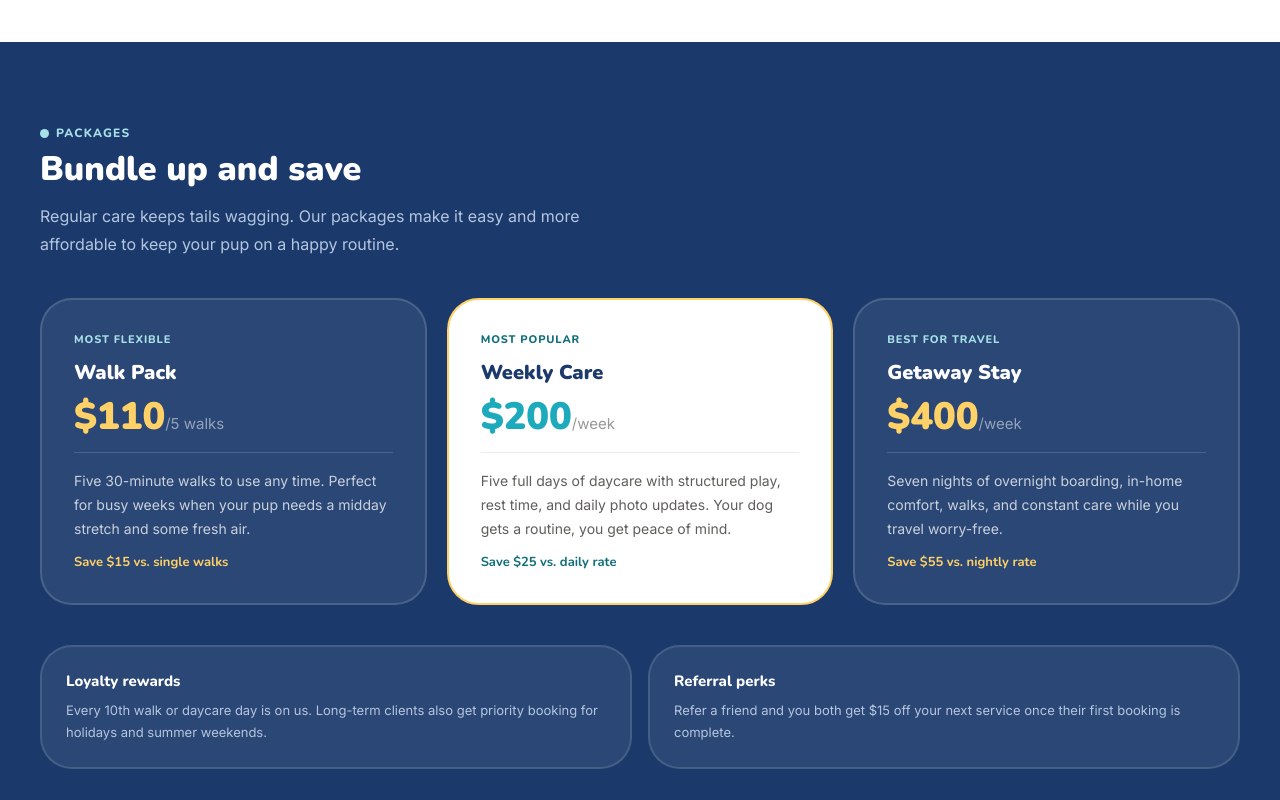
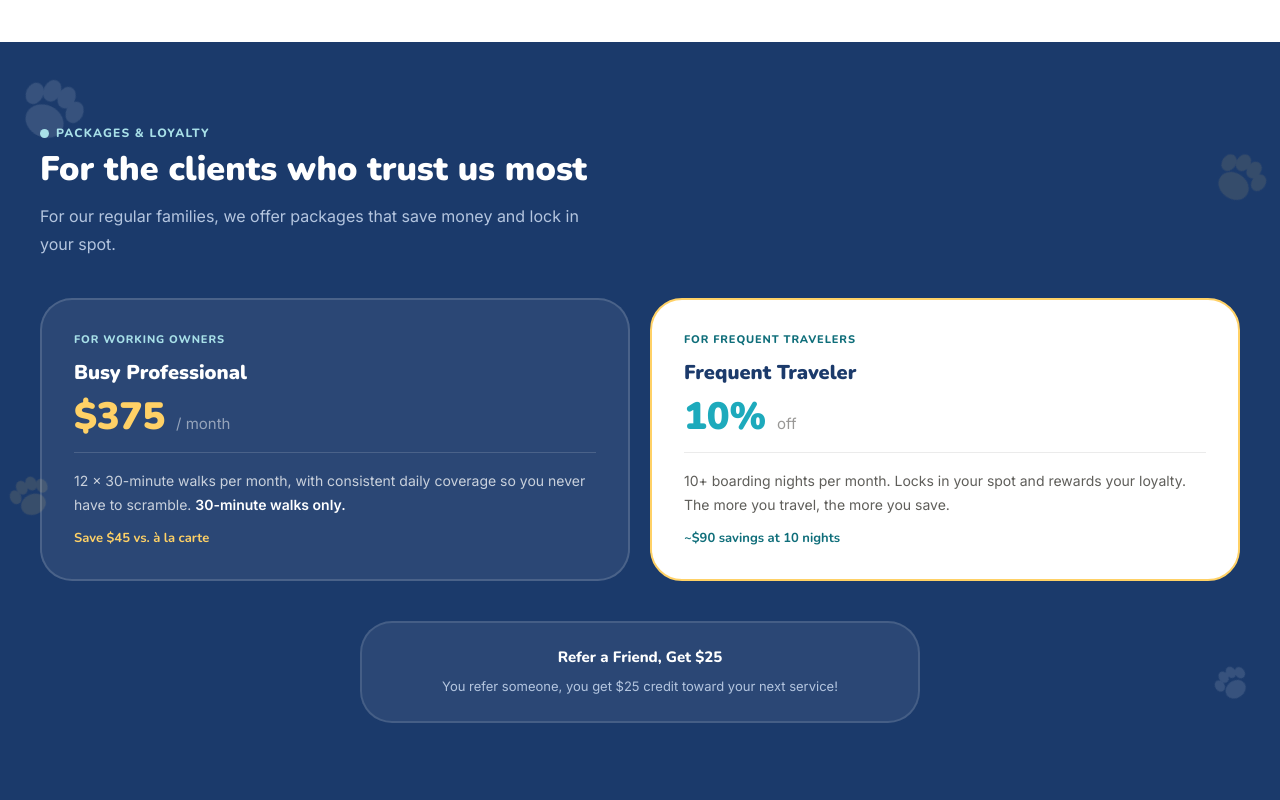
Before and after one commit to AliAdabi/olivers-paws-and-play, a React (Vite) app: page / in a window 1280 px wide. Shown: the part 2460-3260 px from the top of the page. Built offline with nearby package versions, Linux system fonts and the light colour scheme.

Commit message:
Update Packages: Busy Professional /mo, Frequent Traveler 10% off, referral credit

```diff
--- a/src/components/Packages/Packages.jsx
+++ b/src/components/Packages/Packages.jsx
@@ -1,82 +1,63 @@
 import styles from './Packages.module.css';
 
-const packages = [
-  {
-    label: 'Most flexible',
-    name: 'Walk Pack',
-    price: '$110',
-    unit: '/5 walks',
-    desc: 'Five 30-minute walks to use any time. Perfect for busy weeks when your pup needs a midday stretch and some fresh air.',
-    save: 'Save $15 vs. single walks',
-    featured: false,
-  },
-  {
-    label: 'Most popular',
-    name: 'Weekly Care',
-    price: '$200',
-    unit: '/week',
-    desc: 'Five full days of daycare with structured play, rest time, and daily photo updates. Your dog gets a routine, you get peace of mind.',
-    save: 'Save $25 vs. daily rate',
-    featured: true,
-  },
-  {
-    label: 'Best for travel',
-    name: 'Getaway Stay',
-    price: '$400',
-    unit: '/week',
-    desc: 'Seven nights of overnight boarding, in-home comfort, walks, and constant care while you travel worry-free.',
-    save: 'Save $55 vs. nightly rate',
-    featured: false,
-  },
-];
+function Paw({ size, color }) {
+  return (
+    <svg width={size} height={size} viewBox="0 0 60 60" fill="none">
+      <ellipse cx="30" cy="40" rx="16" ry="13" fill={color} />
+      <ellipse cx="13" cy="23" rx="7" ry="9" fill={color} />
+      <ellipse cx="25" cy="15" rx="7" ry="9" fill={color} />
+      <ellipse cx="38" cy="15" rx="7" ry="9" fill={color} />
+      <ellipse cx="49" cy="23" rx="7" ry="9" fill={color} />
+    </svg>
+  );
+}
 
-const loyalty = [
-  {
-    title: 'Loyalty rewards',
-    text: 'Every 10th walk or daycare day is on us. Long-term clients also get priority booking for holidays and summer weekends.',
-  },
-  {
-    title: 'Referral perks',
-    text: 'Refer a friend and you both get $15 off your next service once their first booking is complete.',
-  },
-];
-
-function Packages() {
+export default function Packages() {
   return (
     <section id="packages" className={styles.packagesSection}>
-      <div className={styles.sectionLabel}>Packages</div>
-      <h2 className={styles.sectionTitle}>Bundle up and save</h2>
-      <p className={styles.sectionSub}>
-        Regular care keeps tails wagging. Our packages make it easy and more
-        affordable to keep your pup on a happy routine.
-      </p>
+      <div className={styles.paw1}><Paw size={72} color="#ffffff" /></div>
+      <div className={styles.paw2}><Paw size={50} color="#FFD166" /></div>
+      <div className={styles.paw3}><Paw size={58} color="#FFD166" /></div>
+      <div className={styles.paw4}><Paw size={42} color="#ffffff" /></div>
+
+      <div className={styles.sectionLabel}>Packages &amp; loyalty</div>
+      <div className={styles.sectionTitle}>For the clients who trust us most</div>
+      <div className={styles.sectionSub}>
+        For our regular families, we offer packages that save money and lock in your spot.
+      </div>
+
       <div className={styles.packagesGrid}>
-        {packages.map((pkg) => (
-          <div
-            key={pkg.name}
-            className={pkg.featured ? `${styles.packageCard} ${styles.featured}` : styles.packageCard}
-          >
-            <div className={styles.pkgLabel}>{pkg.label}</div>
-            <div className={styles.pkgName}>{pkg.name}</div>
-            <div className={styles.pkgPrice}>
-              {pkg.price}<span>{pkg.unit}</span>
-            </div>
-            <hr className={styles.pkgDivider} />
-            <p className={styles.pkgDesc}>{pkg.desc}</p>
-            <div className={styles.pkgSave}>{pkg.save}</div>
+        <div className={styles.packageCard}>
+          <div className={styles.pkgLabel}>For working owners</div>
+          <div className={styles.pkgName}>Busy Professional</div>
+          <div className={styles.pkgPrice}>$375 <span>/ month</span></div>
+          <hr className={styles.pkgDivider} />
+          <div className={styles.pkgDesc}>
+            12 x 30-minute walks per month, with consistent daily coverage so you never have to scramble.{' '}
+            <strong>30-minute walks only.</strong>
           </div>
-        ))}
+          <div className={styles.pkgSave}>Save $45 vs. à la carte</div>
+        </div>
+
+        <div className={`${styles.packageCard} ${styles.featured}`}>
+          <div className={styles.pkgLabel}>For frequent travelers</div>
+          <div className={styles.pkgName}>Frequent Traveler</div>
+          <div className={styles.pkgPrice}>10% <span>off</span></div>
+          <hr className={styles.pkgDivider} />
+          <div className={styles.pkgDesc}>
+            10+ boarding nights per month. Locks in your spot and rewards your loyalty. The more you travel,
+            the more you save.
+          </div>
+          <div className={styles.pkgSave}>~$90 savings at 10 nights</div>
+        </div>
       </div>
+
       <div className={styles.loyaltyRow}>
-        {loyalty.map((item) => (
-          <div key={item.title} className={styles.loyaltyCard}>
-            <h4>{item.title}</h4>
-            <p>{item.text}</p>
-          </div>
-        ))}
+        <div className={styles.loyaltyCard}>
+          <h4>Refer a Friend, Get $25</h4>
+          <p>You refer someone, you get $25 credit toward your next service!</p>
+        </div>
       </div>
     </section>
   );
 }
-
-export default Packages;
--- a/src/components/Packages/Packages.module.css
+++ b/src/components/Packages/Packages.module.css
@@ -1,5 +1,6 @@
 .packagesSection {
   background: var(--navy);
+  padding: 5rem 2.5rem;
   position: relative;
   overflow: hidden;
 }
@@ -15,6 +16,8 @@
   display: inline-flex;
   align-items: center;
   gap: 7px;
+  position: relative;
+  z-index: 1;
 }
 
 .sectionLabel::before {
@@ -33,20 +36,27 @@
   margin-bottom: 0.75rem;
   color: #fff;
   line-height: 1.2;
+  font-family: 'Nunito', sans-serif;
+  position: relative;
+  z-index: 1;
 }
 
 .sectionSub {
   font-size: 16px;
-  color: #B4C5DF;
+  color: #b4c5df;
   margin-bottom: 2.5rem;
   line-height: 1.75;
   max-width: 560px;
+  position: relative;
+  z-index: 1;
 }
 
 .packagesGrid {
   display: grid;
   grid-template-columns: repeat(auto-fit, minmax(280px, 1fr));
   gap: 20px;
+  position: relative;
+  z-index: 1;
 }
 
 .packageCard {
@@ -121,6 +131,7 @@
   border: none;
   border-top: 1px solid rgba(255, 255, 255, 0.15);
   margin: 4px 0;
+  width: 100%;
 }
 
 .featured .pkgDivider {
@@ -133,8 +144,16 @@
   line-height: 1.7;
 }
 
+.pkgDesc strong {
+  color: #fff;
+}
+
 .featured .pkgDesc {
   color: var(--text-secondary);
+}
+
+.featured .pkgDesc strong {
+  color: var(--navy);
 }
 
 .pkgSave {
@@ -150,9 +169,14 @@
 
 .loyaltyRow {
   display: grid;
-  grid-template-columns: 1fr 1fr;
+  grid-template-columns: 1fr;
   gap: 16px;
   margin-top: 2.5rem;
+  max-width: 560px;
+  margin-left: auto;
+  margin-right: auto;
+  position: relative;
+  z-index: 1;
 }
 
 .loyaltyCard {
@@ -160,6 +184,7 @@
   border: 2px solid rgba(255, 255, 255, 0.12);
   border-radius: var(--radius-xl);
   padding: 1.5rem;
+  text-align: center;
 }
 
 .loyaltyCard h4 {
@@ -172,12 +197,66 @@
 
 .loyaltyCard p {
   font-size: 13px;
-  color: #B4C5DF;
+  color: #b4c5df;
   line-height: 1.7;
 }
 
+@keyframes secFloat {
+  0%, 100% { transform: translateY(0) rotate(var(--r, 12deg)) scale(1); opacity: var(--op, 0.08); }
+  50% { transform: translateY(-14px) rotate(calc(var(--r, 12deg) + 8deg)) scale(1.05); opacity: calc(var(--op, 0.08) * 1.5); }
+}
+
+@keyframes secDrift {
+  0%, 100% { transform: translateY(0) rotate(var(--r, -10deg)) scale(1); opacity: var(--op, 0.07); }
+  50% { transform: translateY(12px) rotate(calc(var(--r, -10deg) - 6deg)) scale(0.95); opacity: calc(var(--op, 0.07) * 1.6); }
+}
+
+.paw1 {
+  position: absolute;
+  pointer-events: none;
+  z-index: 0;
+  top: 5%;
+  left: 1%;
+  --r: 22deg;
+  --op: 0.1;
+  animation: secFloat 9s ease-in-out infinite;
+}
+
+.paw2 {
+  position: absolute;
+  pointer-events: none;
+  z-index: 0;
+  top: 55%;
+  left: 0.5%;
+  --r: -18deg;
+  --op: 0.08;
+  animation: secDrift 11s ease-in-out infinite 2s;
+}
+
+.paw3 {
+  position: absolute;
+  pointer-events: none;
+  z-index: 0;
+  top: 15%;
+  right: 1%;
+  --r: 30deg;
+  --op: 0.09;
+  animation: secFloat 8s ease-in-out infinite 1s;
+}
+
+.paw4 {
+  position: absolute;
+  pointer-events: none;
+  z-index: 0;
+  top: 80%;
+  right: 2%;
+  --r: -28deg;
+  --op: 0.08;
+  animation: secDrift 9.5s ease-in-out infinite 3s;
+}
+
 @media (max-width: 768px) {
-  .loyaltyRow {
-    grid-template-columns: 1fr;
+  .packagesSection {
+    padding: 3.5rem 1.25rem;
   }
 }
```
